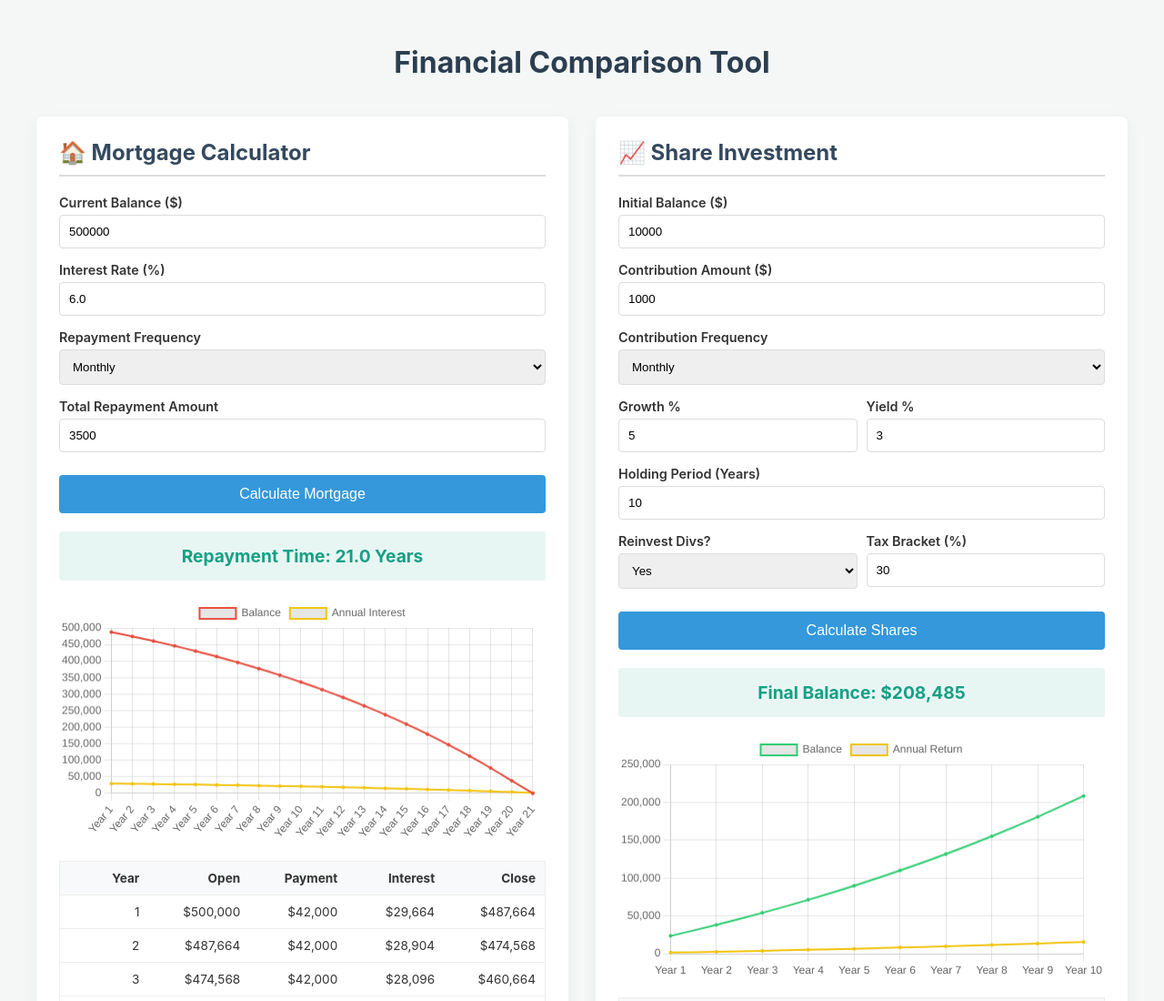
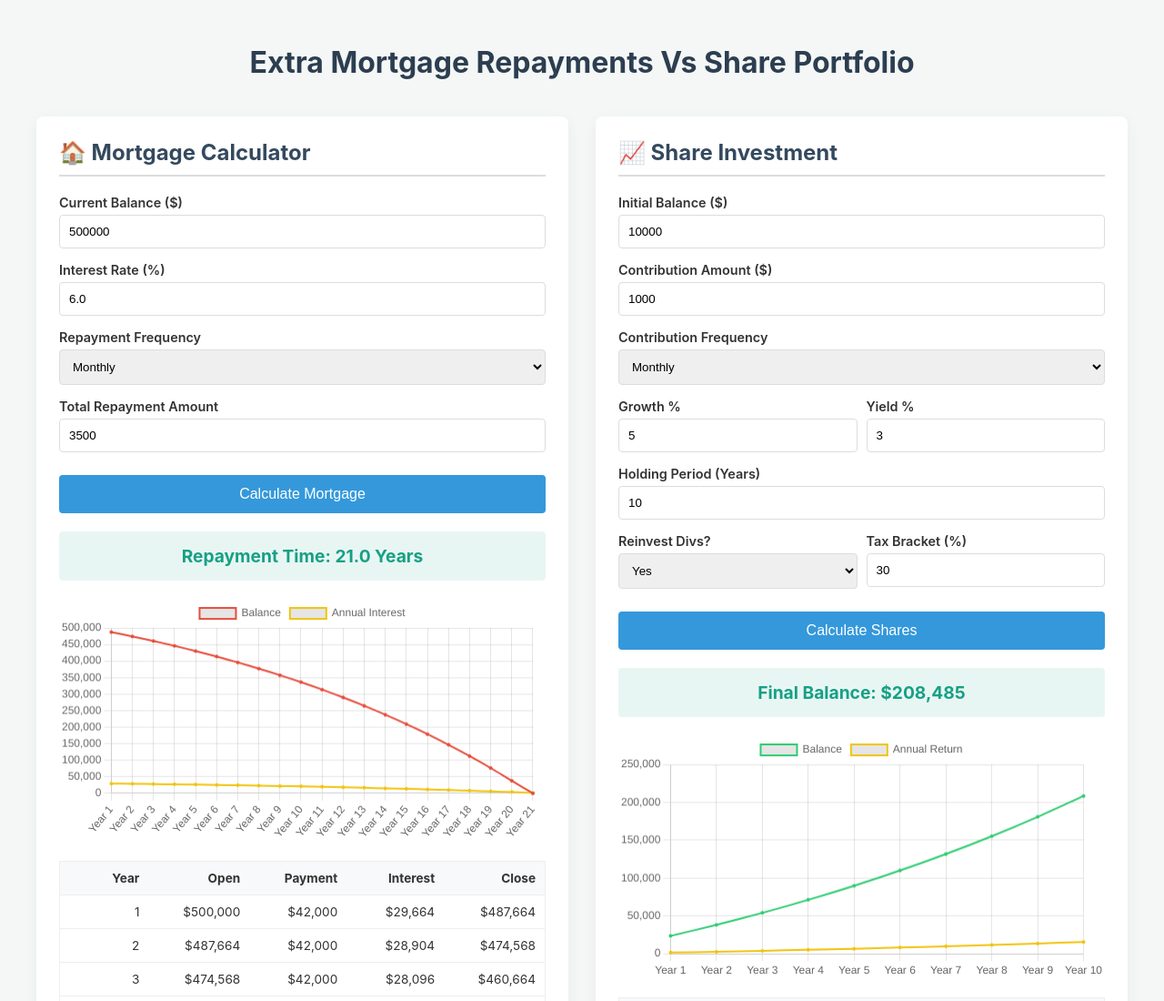
Before and after one commit to bekdal/liftsavegrowrepeat, a plain HTML site: page calculator.html in a window 1280 px wide. Shown: the top 1100 px of the page at 91% size. Drawn offline with nearby package versions, Linux system fonts and the light colour scheme.

Commit message:
Title Update

```diff
--- a/calculator.html
+++ b/calculator.html
@@ -59,7 +59,7 @@
 <body>
 
 <div class="container">
-    <h1>Financial Comparison Tool</h1>
+    <h1>Extra Mortgage Repayments Vs Share Portfolio</h1>
 
     <div class="grid">
         <div class="card">
```
